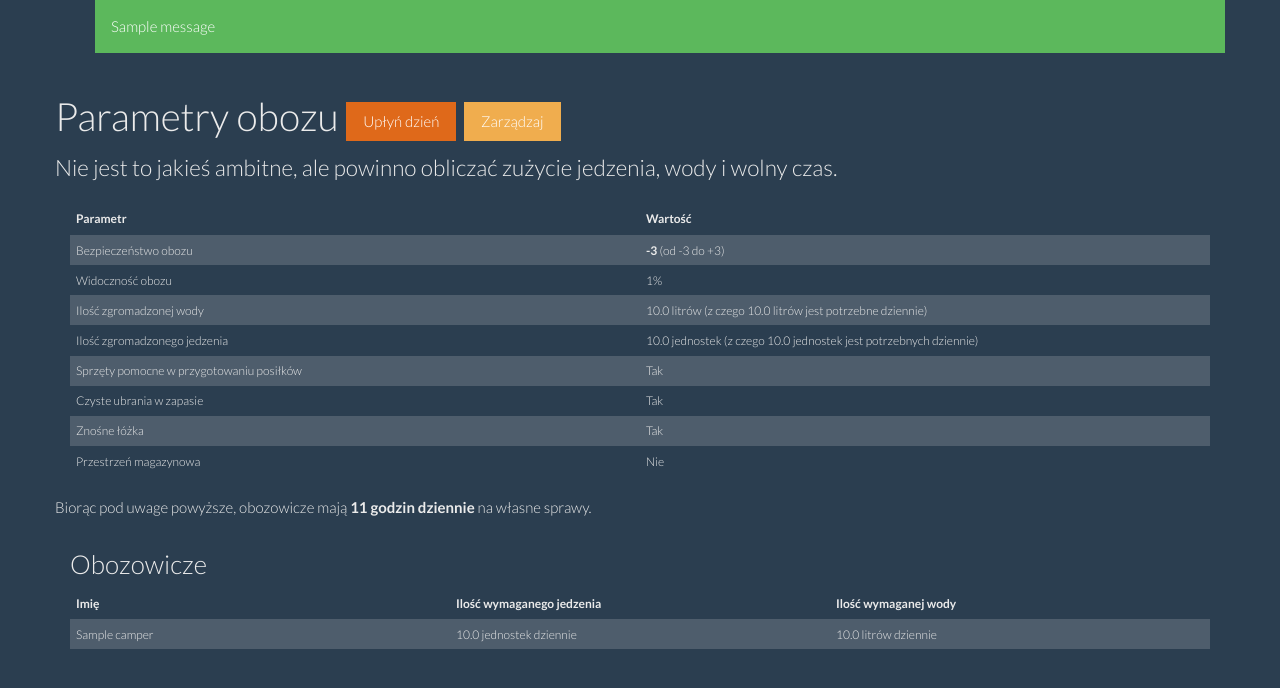
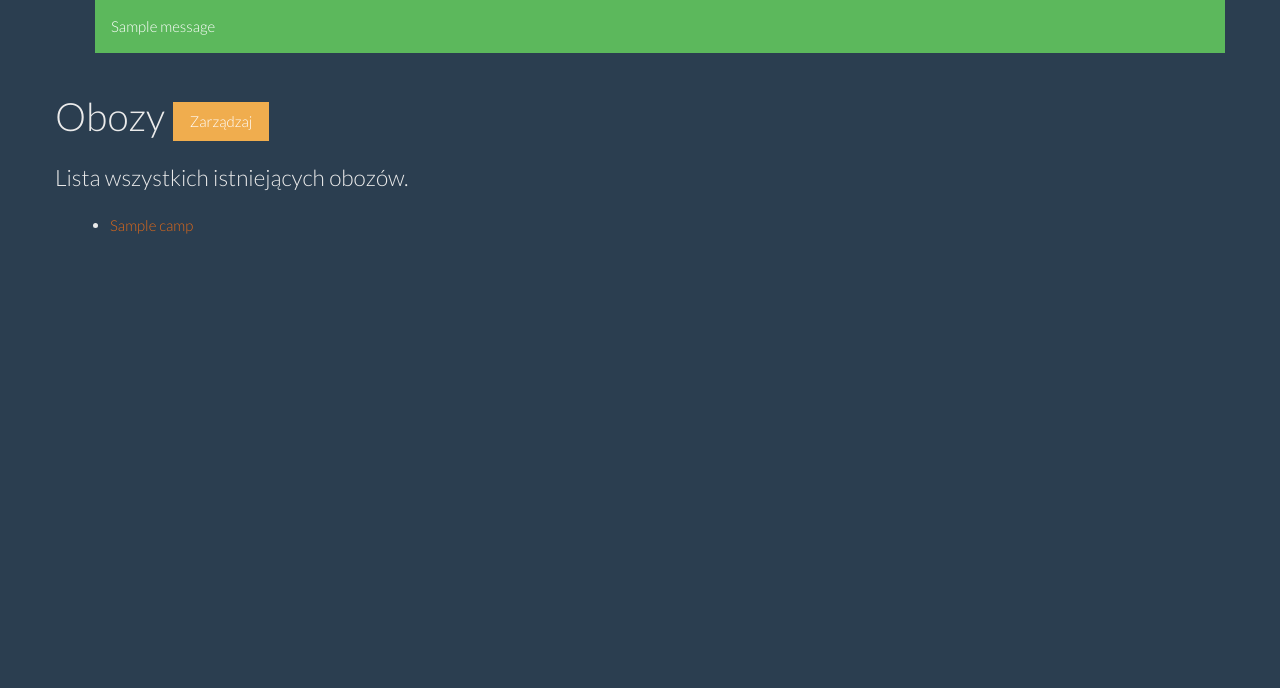
Before and after one commit to niktto/dontstarve_camp_status, a Django app: page / in a window 1280 px wide. Shown: the top 688 px of the page. Run offline with Django 3.2, Linux system fonts and the light colour scheme; tables that the repository leaves empty hold one stand-in row (values such as "Sample post"); one stand-in notice (Sample message) is shown; some libraries are stand-ins or nearby versions.

Commit message:
Added some quick fixes

```diff
--- a/camping/admin.py
+++ b/camping/admin.py
@@ -1,7 +1,8 @@
 from django.contrib import admin
 
-from .models import Camper, Camp
+from .models import Camper, Camp, DayPassedLog
 
 # Register your models here.
 admin.site.register(Camp)
 admin.site.register(Camper)
+admin.site.register(DayPassedLog)
--- a/camping/models.py
+++ b/camping/models.py
@@ -38,6 +38,18 @@ class Camp(models.Model):
         verbose_name = u"Obóz"
         verbose_name_plural = u"Obozy"
 
+    name = models.CharField(max_length=255, verbose_name=u"Nazwa obozu")
+
+    uri = models.CharField(
+        max_length=50,
+        verbose_name=u"Nazwa w adresie",
+        help_text=(
+            u"Nazwa bądź fragment nazwy, który nadaje się do umieszczenia w "
+            u"linku do obozowiska. Może być inna niż nazwa obozu."
+        ),
+        unique=True
+    )
+
     security = models.CharField(
         verbose_name=u"Bezpieczeństwo obozu",
         choices=(
@@ -61,13 +73,13 @@ class Camp(models.Model):
 
     amount_of_water_stored = models.DecimalField(
         verbose_name=u"Jednostki zebranej wody",
-        decimal_places=1,
-        max_digits=4
+        decimal_places=2,
+        max_digits=8
     )
     amount_of_food_stored = models.DecimalField(
         verbose_name=u"Jednostki zebranego jedzenia",
-        decimal_places=1,
-        max_digits=4
+        decimal_places=2,
+        max_digits=8
     )
 
     has_food_utensils = models.BooleanField(verbose_name=u"Utensylia do gotowania", default=False)
@@ -78,10 +90,10 @@ class Camp(models.Model):
     campers = models.ManyToManyField(Camper)
 
     def __unicode__(self):
-        return "Oboz"
+        return self.name
 
     def was_found(self):
-        return k100() >= self.visibility
+        return k100() <= self.visibility
 
     @property
     def hours_for_activity(self):
@@ -117,3 +129,22 @@ class Camp(models.Model):
     @property
     def daily_usage_of_food(self):
         return sum([camper.amount_of_food_needed for camper in self.campers.all()])
+
+
+class DayPassedLog(models.Model):
+
+    camp = models.ForeignKey(Camp)
+
+    was_found_that_day = models.BooleanField()
+
+    water_used = models.DecimalField(
+        verbose_name=u"Jednostki zużytej wody",
+        decimal_places=2,
+        max_digits=8
+    )
+
+    food_used = models.DecimalField(
+        verbose_name=u"Jednostki zużytego jedzenia",
+        decimal_places=2,
+        max_digits=8
+    )
--- a/camping/views.py
+++ b/camping/views.py
@@ -1,9 +1,21 @@
 # -*- coding: utf-8 -*-
-from django.views.generic import TemplateView
-from django.shortcuts import redirect
+from datetime import date, timedelta
+
+from django.views.generic import TemplateView, ListView
+from django.shortcuts import redirect, get_object_or_404
 from django.contrib import messages
 
-from .models import Camp
+from .models import Camp, DayPassedLog
+
+
+START_DATE = date(2030, 12, 18)
+
+
+class CampListView(ListView):
+
+    allow_empty = True
+    model = Camp
+    template_name = "list.html"
 
 
 class CampTemplateView(TemplateView):
@@ -11,22 +23,32 @@ class CampTemplateView(TemplateView):
     template_name = "base.html"
 
     def get_context_data(self, **kwargs):
-        camp = Camp.objects.all()[:1][0]
+        camp = get_object_or_404(Camp, uri=self.kwargs['uri'])
+        today = START_DATE + timedelta(days=DayPassedLog.objects.count())
         return {
             'camp': camp,
+            'today': today,
             'campers': list(camp.campers.all())
         }
 
 
-def pass_day_view(request):
+def pass_day_view(request, *args, **kwargs):
     if not request.user.is_superuser:
         messages.add_message(request, messages.WARNING, u"Nie jesteś adminem, nie oszukuj.")
         return redirect('/')
 
-    camp = Camp.objects.all()[:1][0]
-    camp.remove_day_of_resources()
+    camp = get_object_or_404(Camp, uri=kwargs['uri'])
+    was_found = camp.was_found()
+    water_used, food_used = camp.remove_day_of_resources()
 
-    if camp.was_found():
+    DayPassedLog(
+        camp=camp,
+        was_found_that_day=was_found,
+        water_used=water_used,
+        food_used=food_used
+    ).save()
+
+    if was_found:
         messages.add_message(request, messages.WARNING, u"Obóz został odkryty!")
     else:
         messages.add_message(request, messages.INFO, u"Obóz jest bezpieczny.")
--- a/dontstarve/settings.py
+++ b/dontstarve/settings.py
@@ -86,7 +86,7 @@ DATABASES = {
 # Internationalization
 # https://docs.djangoproject.com/en/1.8/topics/i18n/
 
-LANGUAGE_CODE = 'en-us'
+LANGUAGE_CODE = 'pl-pl'
 
 TIME_ZONE = 'UTC'
 
--- a/dontstarve/urls.py
+++ b/dontstarve/urls.py
@@ -15,10 +15,11 @@ Including another URLconf
 """
 from django.conf.urls import include, url
 from django.contrib import admin
-from camping.views import CampTemplateView, pass_day_view
+from camping.views import CampTemplateView, pass_day_view, CampListView
 
 urlpatterns = [
-    url(r'^$', CampTemplateView.as_view()),
-    url(r'^passday/$', pass_day_view),
+    url(r'^$', CampListView.as_view()),
+    url(r'^(?P<uri>.*)/$', CampTemplateView.as_view(), name="details"),
+    url(r'^(?P<uri>.*)/passday/$', pass_day_view),
     url(r'^admin/', include(admin.site.urls)),
 ]
--- a/templates/base.html
+++ b/templates/base.html
@@ -12,7 +12,7 @@
     <title>Status obozu</title>
 
     <!-- Bootstrap core CSS -->
-    <link href="static/bootstrap.min.css" rel="stylesheet">
+    <link href="/static/bootstrap.min.css" rel="stylesheet">
   </head>
 
   <body>
@@ -31,7 +31,8 @@
           </div>
       <div class="row">
         <h1>Parametry obozu <a href="/passday/"><button type="button" class="btn btn-primary">Upłyń dzień</button></a> <a href="/admin/" target="_blank"><button type="button" class="btn btn-warning">Zarządzaj</button></a></h1>
-        <p class="lead">Nie jest to jakieś ambitne, ale powinno obliczać zużycie jedzenia, wody i wolny czas.</p>
+        <h2>{{ today | date:"l d F Y" }}</h2>
+          <p class="lead">Nie jest to jakieś ambitne, ale powinno obliczać zużycie jedzenia, wody i wolny czas.</p>
       </div>
           <div class="row">
               <div class="col-lg-12">
--- /dev/null
+++ b/templates/list.html
@@ -0,0 +1,53 @@
+
+<!DOCTYPE html>
+<html lang="en">
+  <head>
+    <meta charset="utf-8">
+    <meta http-equiv="X-UA-Compatible" content="IE=edge">
+    <meta name="viewport" content="width=device-width, initial-scale=1">
+    <!-- The above 3 meta tags *must* come first in the head; any other head content must come *after* these tags -->
+    <meta name="description" content="">
+    <meta name="author" content="">
+
+    <title>Status obozu</title>
+
+    <!-- Bootstrap core CSS -->
+    <link href="/static/bootstrap.min.css" rel="stylesheet">
+  </head>
+
+  <body>
+
+    <div class="container">
+
+      <div class="starter-template">
+          <div class="row">
+          {% if messages %}
+            <ul class="messages">
+                {% for message in messages %}
+                <div class="alert {% if message.tags %}alert-{{ message.tags }}{% else %}alert-info{% endif %}">{{ message }}</div>
+                {% endfor %}
+            </ul>
+            {% endif %}
+          </div>
+      <div class="row">
+        <h1>Obozy <a href="/admin/" target="_blank"><button type="button" class="btn btn-warning">Zarządzaj</button></a></h1>
+        <h2>{{ today | date:"l d F Y" }}</h2>
+          <p class="lead">Lista wszystkich istniejących obozów.</p>
+      </div>
+            <div class="row">
+              <div class="col-lg-12">
+                  <ul>
+              {% for camp in object_list %}
+              <li><a href="{% url 'details' camp.uri %}">{{ camp.name }}</a></li>
+              {% endfor %}
+              </ul>
+
+              </div>
+              </div>
+
+      </div>
+
+    </div><!-- /.container -->
+
+  </body>
+</html>
```
Also changed, not shown: camping/migrations/0002_auto_20150621_1133.py (added), camping/migrations/0003_auto_20150621_1152.py (added).
